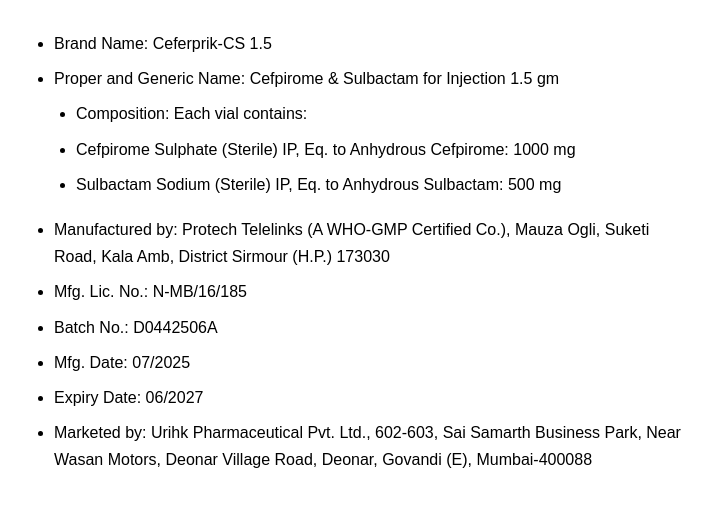
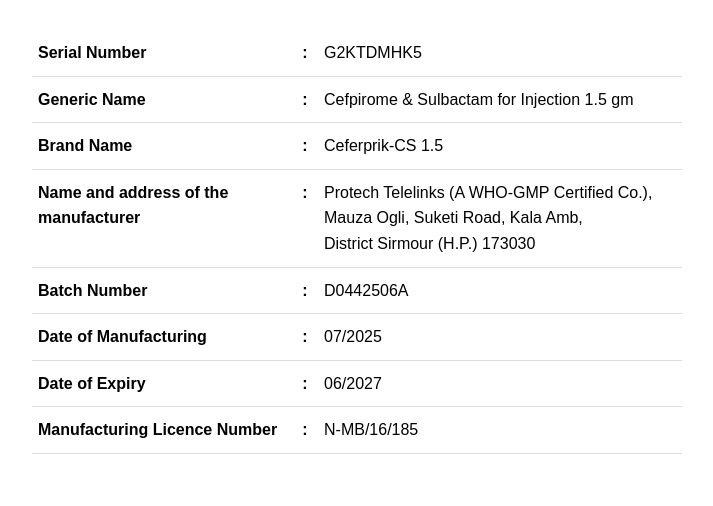
Before and after one commit to urihk-hevrevac/Ceferprik---CS-1.5-QR, a plain HTML site: page index.html in a window 1280 px wide. Shown: the whole page, without its empty margins (283-996 px from the left). Drawn offline with Linux system fonts and the light colour scheme.

Commit message:
Refactor HTML structure and update styles

```diff
--- a/index.html
+++ b/index.html
@@ -8,16 +8,35 @@
   body{
     font-family: Arial, Helvetica, sans-serif;
     font-size:16px;
-    line-height:1.7;
+    line-height:1.6;
     max-width:650px;
     margin:30px auto;
     padding:0 16px;
     color:#000;
   }
-  ul{list-style:disc; padding-left:22px; margin:0 0 18px;}
-  li{margin-bottom:8px;}
+  table{
+    width:100%;
+    border-collapse:collapse;
+  }
+  td{
+    padding:10px 6px;
+    vertical-align:top;
+    border-bottom:1px solid #ddd;
+  }
+  td.label{
+    width:40%;
+    font-weight:bold;
+  }
+  td.sep{
+    width:14px;
+    font-weight:bold;
+    text-align:center;
+  }
   select{font-size:16px; padding:6px 8px; max-width:100%; margin-bottom:18px;}
   #picker{display:none;}
+  @media (max-width:480px){
+    td.label{width:42%;}
+  }
 </style>
 </head>
 <body>
@@ -27,31 +46,58 @@
   <select id="batchSelect"></select>
 </div>
 
-<ul>
-  <li>Brand Name: Ceferprik-CS 1.5</li>
-  <li>Proper and Generic Name: Cefpirome &amp; Sulbactam for Injection 1.5 gm
-    <ul style="margin-top:8px;">
-      <li>Composition: Each vial contains:</li>
-      <li>Cefpirome Sulphate (Sterile) IP, Eq. to Anhydrous Cefpirome: 1000 mg</li>
-      <li>Sulbactam Sodium (Sterile) IP, Eq. to Anhydrous Sulbactam: 500 mg</li>
-    </ul>
-  </li>
-  <li>Manufactured by: Protech Telelinks (A WHO-GMP Certified Co.), Mauza Ogli, Suketi Road, Kala Amb, District Sirmour (H.P.) 173030</li>
-  <li>Mfg. Lic. No.: N-MB/16/185</li>
-  <li>Batch No.: <span id="batch"></span></li>
-  <li>Mfg. Date: <span id="mfg"></span></li>
-  <li>Expiry Date: <span id="exp"></span></li>
-  <li>Marketed by: Urihk Pharmaceutical Pvt. Ltd., 602-603, Sai Samarth Business Park, Near Wasan Motors, Deonar Village Road, Deonar, Govandi (E), Mumbai-400088</li>
-</ul>
+<table>
+  <tr>
+    <td class="label">Serial Number</td>
+    <td class="sep">:</td>
+    <td id="serial"></td>
+  </tr>
+  <tr>
+    <td class="label">Generic Name</td>
+    <td class="sep">:</td>
+    <td>Cefpirome &amp; Sulbactam for Injection 1.5 gm</td>
+  </tr>
+  <tr>
+    <td class="label">Brand Name</td>
+    <td class="sep">:</td>
+    <td>Ceferprik-CS 1.5</td>
+  </tr>
+  <tr>
+    <td class="label">Name and address of the manufacturer</td>
+    <td class="sep">:</td>
+    <td>Protech Telelinks (A WHO-GMP Certified Co.),<br>Mauza Ogli, Suketi Road, Kala Amb,<br>District Sirmour (H.P.) 173030</td>
+  </tr>
+  <tr>
+    <td class="label">Batch Number</td>
+    <td class="sep">:</td>
+    <td id="batch"></td>
+  </tr>
+  <tr>
+    <td class="label">Date of Manufacturing</td>
+    <td class="sep">:</td>
+    <td id="mfg"></td>
+  </tr>
+  <tr>
+    <td class="label">Date of Expiry</td>
+    <td class="sep">:</td>
+    <td id="exp"></td>
+  </tr>
+  <tr>
+    <td class="label">Manufacturing Licence Number</td>
+    <td class="sep">:</td>
+    <td>N-MB/16/185</td>
+  </tr>
+</table>
 
 <script>
 /* ===== BATCH LIST — add one line per new batch, keep old ones ===== */
 var BATCHES = [
-  { batch: "D0442506A", mfg: "07/2025", exp: "06/2027" }
+  { serial: "G2KTDMHK5", batch: "D0442506A", mfg: "07/2025", exp: "06/2027" }
 ];
 /* ================================================================= */
 
 function show(b){
+  document.getElementById('serial').textContent = b.serial;
   document.getElementById('batch').textContent = b.batch;
   document.getElementById('mfg').textContent = b.mfg;
   document.getElementById('exp').textContent = b.exp;
```
